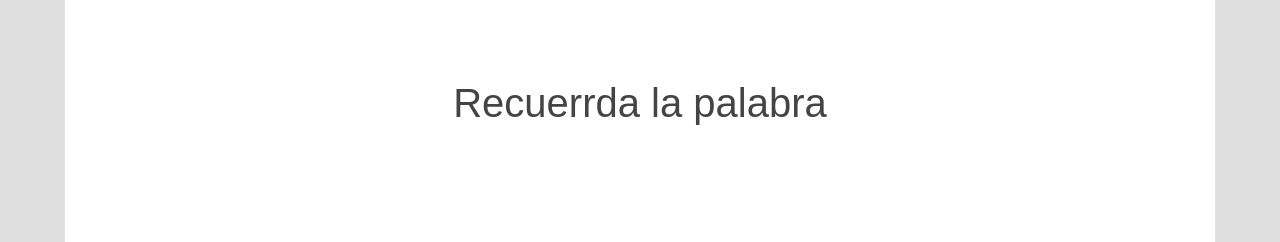
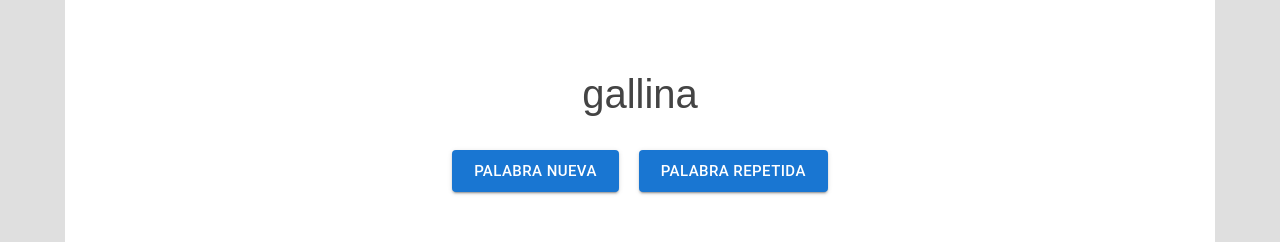
Before and after one commit to NestorNavarro/memoria-cognitiva-app, a React (Create React App) app: page /dashboard/words in a window 1280 px wide. Shown: the part 183-425 px from the top of the page. Built offline with nearby package versions, Linux system fonts and the light colour scheme.

Commit message:
remmber word working

```diff
--- a/src/Components/DashBoardActivity/styles.css
+++ b/src/Components/DashBoardActivity/styles.css
@@ -19,5 +19,4 @@
     text-align: center;
     max-width: 80% !important;
     color: rgb(160, 160, 160);
-
 }
--- a/src/Pages/NumberActPage/NumberActPage.jsx
+++ b/src/Pages/NumberActPage/NumberActPage.jsx
@@ -1,4 +1,4 @@
-import { TextField, Box } from "@mui/material";
+import { TextField, Box, Button } from "@mui/material";
 import LinearProgress from '@mui/material/LinearProgress';
 
 // Our Importations
@@ -55,6 +55,12 @@ const NumberActPage = ({
                                         width : "250px",
                                     }}
                                 />
+                                <Button
+                                    className="mt-2"
+                                    onClick={handleSubmit}
+                                >
+                                    Responder
+                                </Button>
                             </>
                         }
                     </div>
--- a/src/Pages/ShapesActPage/ShapesActPage.jsx
+++ b/src/Pages/ShapesActPage/ShapesActPage.jsx
@@ -9,6 +9,7 @@ import "./styles.css";
 
 const testName     = "RECUERDA LA SECUENCIA DE FIGUARAS";
 const instructions = "SEQUENCE";
+
 const ShapesActPage = ({
     delegations : {
         gameOver,
@@ -30,7 +31,7 @@ const ShapesActPage = ({
                 :
                 <div className="container">
                     <div className="card card-content">
-                        <h1>Ronda: { sequenceStack.length }</h1>
+                        <h3>Ronda: { sequenceStack.length }</h3>
                         <div className="row-shapes">
                                 <ButtonBase
                                     id="0"
--- a/src/Pages/WordsActPage/WordsActPage.jsx
+++ b/src/Pages/WordsActPage/WordsActPage.jsx
@@ -1,9 +1,35 @@
+import { Button } from "@mui/material";
 
-const WordsActPage = () => {
+import "./styles.css";
+
+const WordsActPage = ({
+    delegations : {
+        word : {
+            value,
+        },
+        validateAnswer,
+    }
+}) => {
     return (
         <div className="container">
             <div className="card card-content">
-                <h1>Recuerrda la palabra</h1>
+                <h1 className="mt-5">{value}</h1>
+                <div className="buttons-group mt-4">
+                    <Button
+                        size="large"
+                        variant="contained"
+                        onClick={() => validateAnswer("new")}
+                    >
+                        Palabra Nueva
+                    </Button>
+                    <Button
+                        size="large"
+                        variant="contained"
+                        onClick={() => validateAnswer("repet")}
+                    >
+                        Palabra Repetida
+                    </Button>
+                </div>
             </div>
         </div>
     );
--- a/src/Pages/WordsActPage/WordsActPageContainer.jsx
+++ b/src/Pages/WordsActPage/WordsActPageContainer.jsx
@@ -1,8 +1,90 @@
-import WordsActPage from "./WordsActPage";
+import { useEffect, useState } from "react";
+import WordsActPage from "./WordsActPage.jsx";
+
+import words  from "../../resources/Data/words";
 
 const WordsActPageContainer = () => {
+    const [ronunds, setRounds]              = useState(1);
+    const [existingWords, setExistingWords] = useState([]);
+    const [isCorrect, setIsCorrect]         = useState(true);
+    const [newWords, setNewWords]           = useState(words);
+    const [word, setWord]                   = useState({
+        value : "",
+        type  : "",
+    });
+
+    const validateAnswer = (typeAnsware = "") => {
+        const { type } = word;
+        console.log(existingWords);
+        if (type !== typeAnsware) {
+            setIsCorrect(false);
+            console.log("gameover");
+            return;
+        }
+        setRounds((value) => value + 1);
+        getNextWord();
+    };
+
+    const getRandomNumber = (size = 0) => {
+        return Math.floor(Math.random() * (size));
+    };
+
+    const getNextWord = () => {
+        const randomType =  Math.floor(Math.random() * (100));
+
+        if(randomType % 2 === 0) {
+            console.log("new");
+            const index = getRandomNumber(newWords.length);
+            setWord( {
+                value : newWords[index],
+                type  : "new",
+            });
+
+            newWords.splice(index, 1);
+            setNewWords(newWords);
+
+            existingWords.push(word.value);
+            setExistingWords(existingWords);
+        } else {
+            console.log("repet");
+            const index = getRandomNumber(existingWords.length);
+
+            console.log(existingWords[index]);
+            setWord( {
+                value : existingWords[index],
+                type  : "repet",
+            });
+        }
+    }
+
+    const firstRound = () => {
+        const index = getRandomNumber(newWords.length);
+        const value =  newWords[index]
+        setWord({
+            value : value,
+            type  : "new",
+        });
+
+        newWords.splice(index, 1);
+        setNewWords(newWords);
+
+        const arr = [value];
+        setExistingWords(arr);
+    }
+
+    useEffect(() => {
+        firstRound();
+    }, []);
+
     return (
-        <WordsActPage />
+        <WordsActPage
+            delegations={{
+                word,
+                ronunds,
+                isCorrect,
+                validateAnswer,
+            }}
+        />
     );
 }
 export default WordsActPageContainer;
--- a/src/Pages/WordsActPage/index.js
+++ b/src/Pages/WordsActPage/index.js
@@ -1 +1 @@
-export { default } from "./WordsActPage.jsx";
+export { default } from "./WordsActPageContainer.jsx";
--- a/src/Pages/WordsActPage/styles.css
+++ b/src/Pages/WordsActPage/styles.css
@@ -11,3 +11,8 @@
     display: flex;
     flex-direction: column;
 }
+
+.buttons-group {
+    gap : 20px;
+    display: flex;
+}
--- /dev/null
+++ b/src/resources/Data/phrases.js
@@ -0,0 +1,5 @@
+const phrases = [
+    "Blanco _______",
+];
+
+export default phrases;
```
Also changed, not shown: src/resources/img/yo.jpg (deleted).
